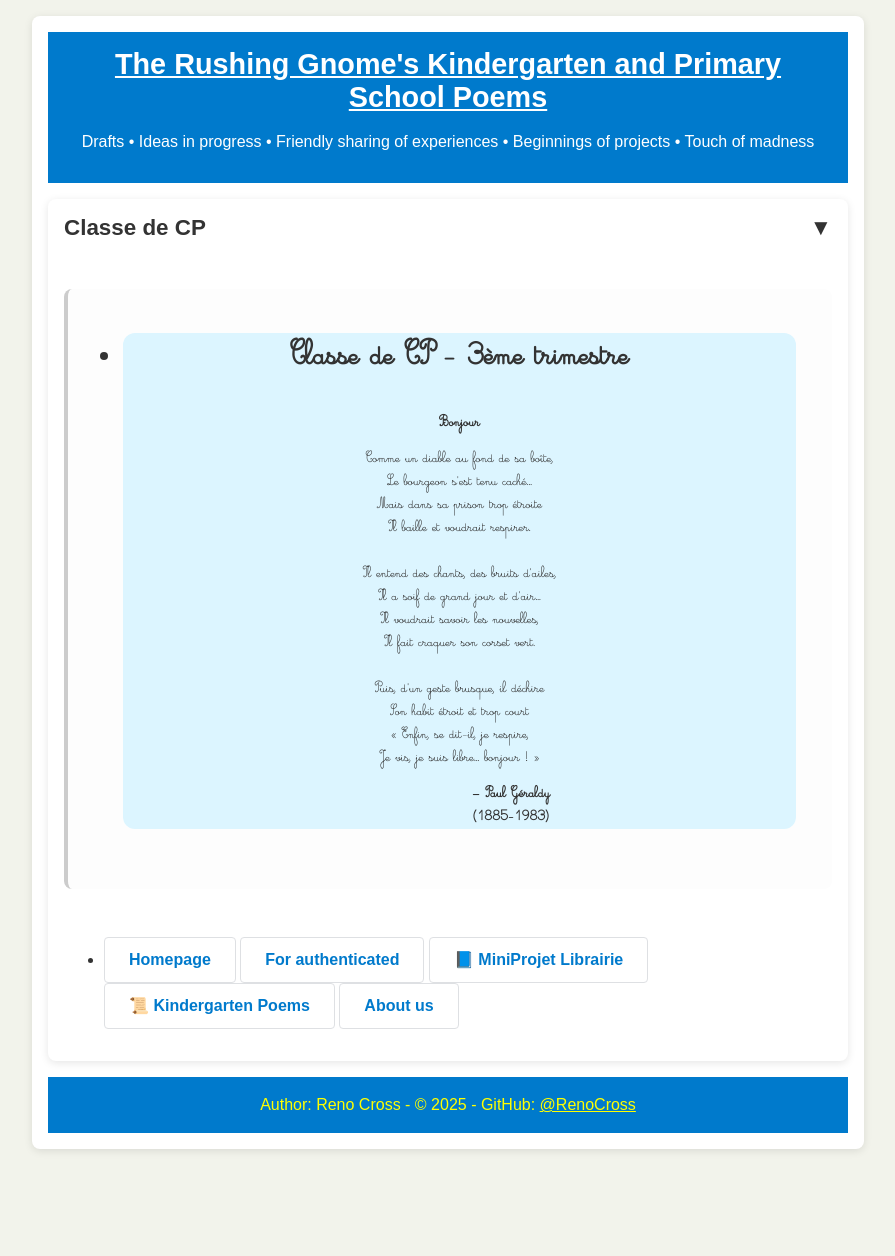
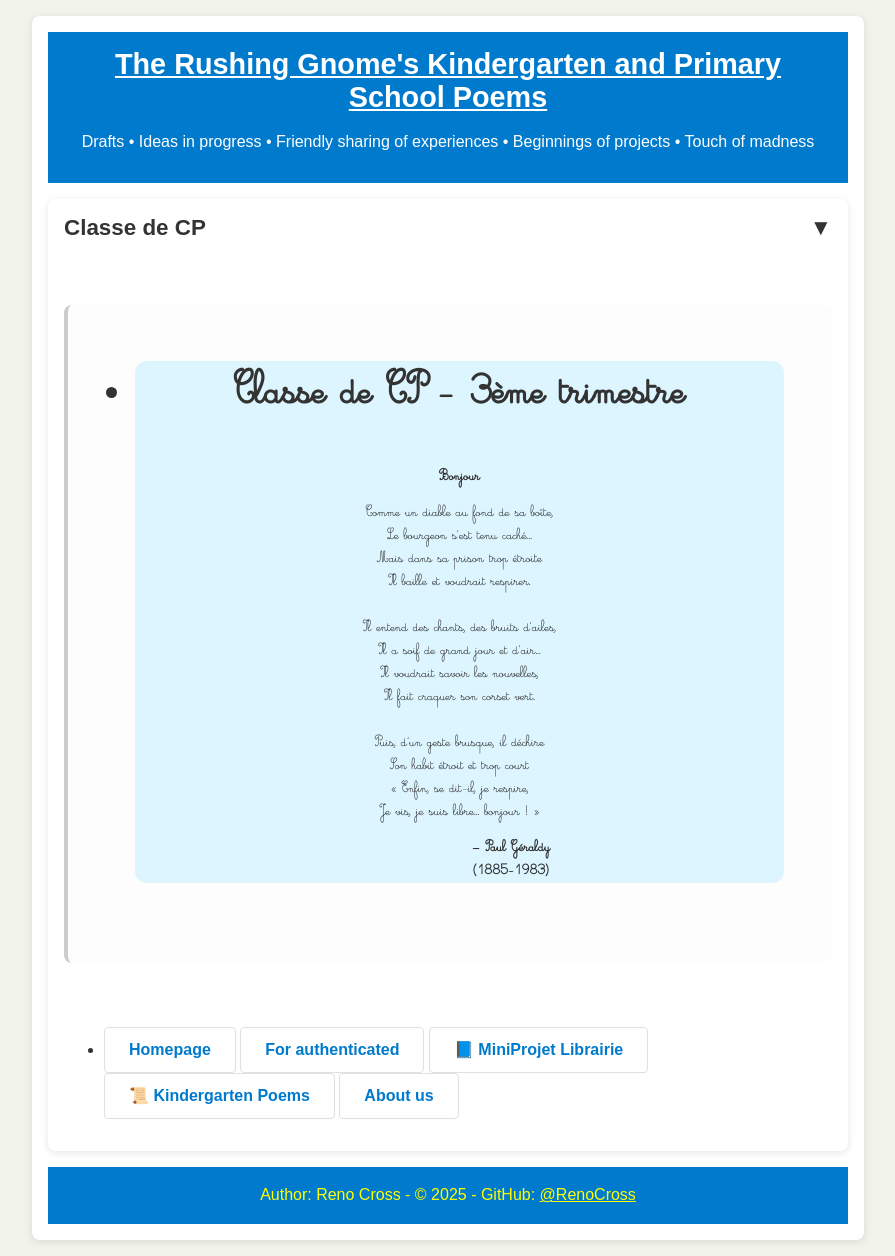
Before and after one commit to RenoCross/the-rushing-gnome, a Jekyll site: the page built from poems.html, in a window 1280 px wide. Shown: the whole page, without its empty margins (192-1087 px from the left). Built offline with Jekyll 4.4.1, drawn with Linux system fonts in a browser that asks for light colours; before the commit the page ends 1165 px from its top, so only the background shows below that.

Commit message:
Update style.css

```diff
--- a/assets/css/style.css
+++ b/assets/css/style.css
@@ -459,7 +459,7 @@
   max-width: 700px;
   margin: 2em auto;
   text-align: center;
-  font-size: 1.5em;
+  font-size: 2em;
   line-height: 1.8;
   background: #fdfdfd;
   padding: 1.5em;
@@ -474,13 +474,14 @@
 .poem-title {
   text-align: center;
   font-weight: bold;
-  font-size: 2em;
+  font-size: 3em;
+  margin-bottom: 1em;
 }
 
 .poem-author {
   padding-left: 8em;
   text-align: center;
   font-weight: bold;
-  font-size: 1.5em;
+  font-size: 2em;
   margin-top: 1em;
 }
```
